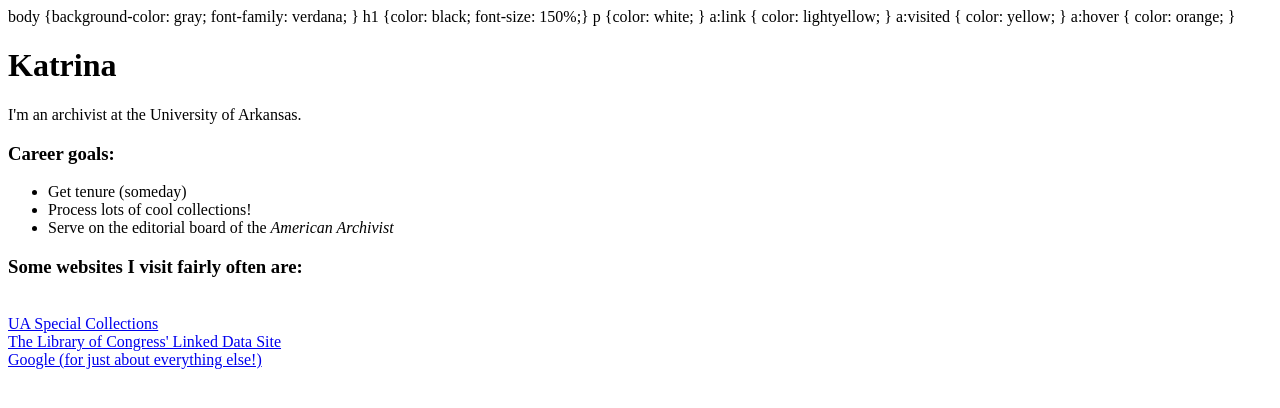
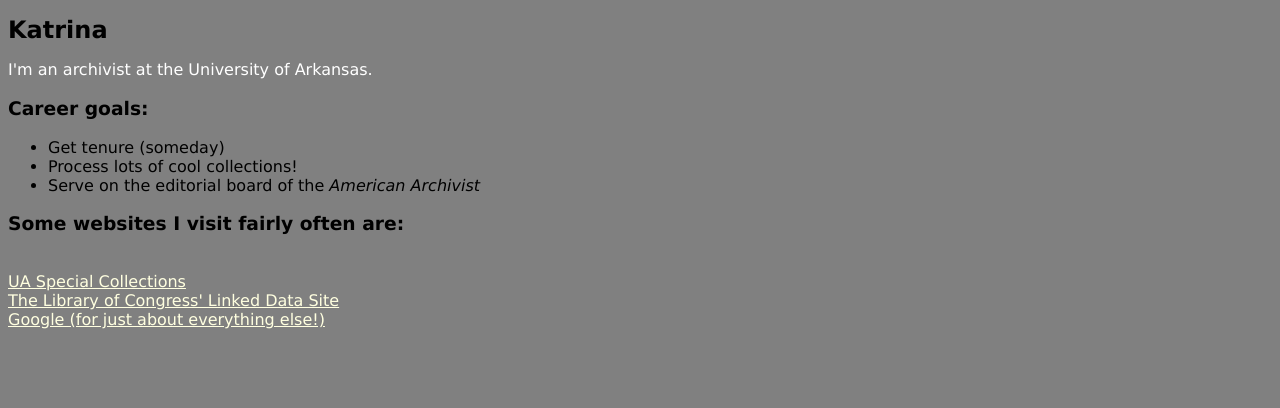
Before and after one commit to windon17/first-project, a plain HTML site: page src/index.html in a window 1280 px wide. Drawn offline with Linux system fonts and the light colour scheme.

Commit message:
css fixed
Fixed css coding

```diff
--- a/src/index.html
+++ b/src/index.html
@@ -6,7 +6,7 @@
         <title>Starter Template</title>
     </head>
     <body>
-        body {background-color: gray;
+        <style>body {background-color: gray;
       font-family: verdana;
   }
 h1   {color: black;
@@ -21,7 +21,7 @@ p    {color: white;
 }
     a:hover {
     color: orange;
-}
+}</style>
         <h1>Katrina</h1>
 <p>I'm an archivist at the University of Arkansas.</p>
 <h3>Career goals:</h3>
```
